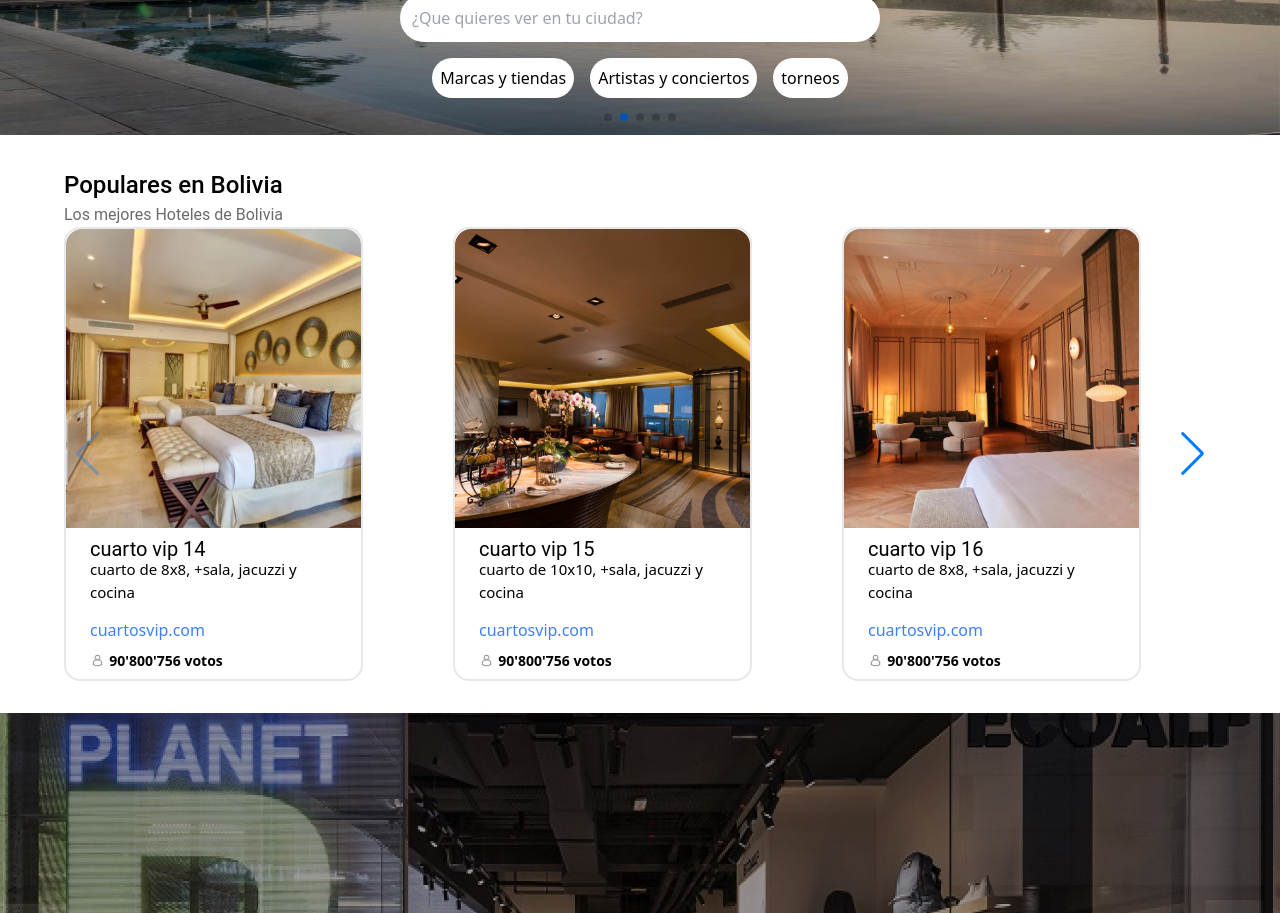
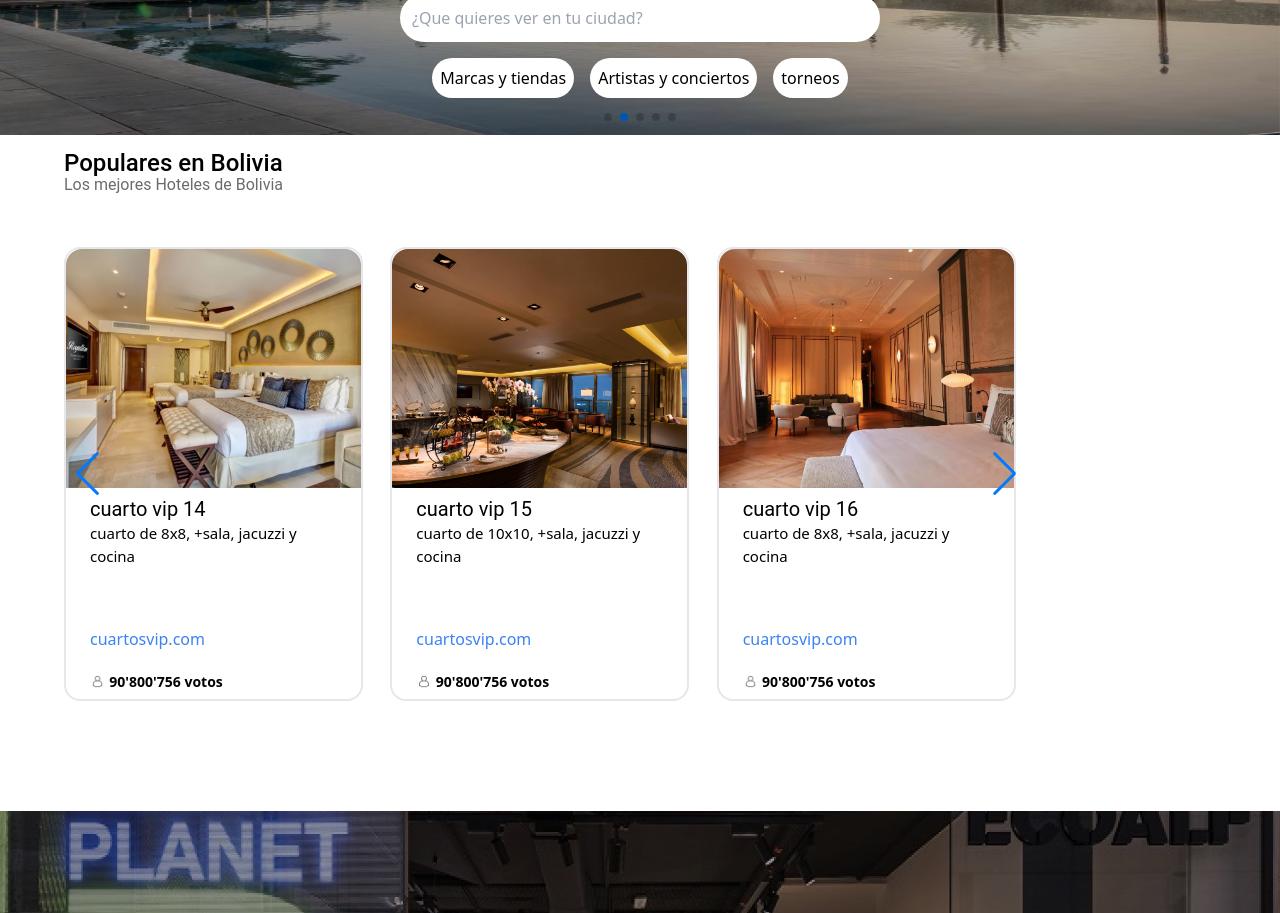
Before and after one commit to Droid-Jr/ParaCuando, a React (Vite) app: page / in a window 1280 px wide. Shown: the part 320-1233 px from the top of the page. Built offline with nearby package versions, Linux system fonts and the light colour scheme.

Commit message:
avnace ya con loop true y mas entendible

```diff
--- a/src/components/Contenido.jsx
+++ b/src/components/Contenido.jsx
@@ -6,10 +6,68 @@ import { Navigation } from 'swiper/modules';
 
 export default function Contenido_Populares() {
   return (
-    <div className="w-full px-4 sm:px-8 md:px-16 py-8 ">
-      <h1 className="text-BLACK-LIGHT font-roboto text-[24px] font-medium">Populares en Bolivia</h1>
-      <p className="font-roboto font-normal text-[16px] leading-6 text-graydark w-[222px]">Los mejores Hoteles de Bolivia</p>
+    <div className="w-full px-4 sm:px-8 md:px-16  ">
+      <h1 className="text-BLACK-LIGHT font-roboto text-[24px] font-medium mt-[10px]">Populares en Bolivia</h1>
 
+
+      <p className="font-roboto font-normal text-[16px] leading-6 text-graydark w-    [222px] mt-[-8px]">Los mejores Hoteles de Bolivia</p>
+
+      <div className="mb-[100px] mt-[50px] w-[964px] h-[464px]">
+
+
+      <Swiper navigation={true} loop={true}  modules={[Navigation]} className="grid gap-4 " slidesPerView={1.3} spaceBetween={15} breakpoints={{
+        640: {
+          slidesPerView: 1.3,
+          spaceBetween: 15,
+        },
+        768: {
+          slidesPerView: 2,
+          spaceBetween: 15,
+        },
+        1024: {
+          slidesPerView: 3,
+          spaceBetween: 15,
+        },
+      }}>
+        {json.map((valor, index) => (
+          <SwiperSlide key={index}>
+
+            <div className="w-full sm:w-[299px] h-[454px] border-2 rounded-2xl ">
+
+              <img src={valor.img} alt="" className="h-[239px] sm:w-[299px] w-full object-cover rounded-tl-2xl rounded-tr-2xl overflow-hidden " />
+
+              <div className="p-6">
+                  <div className="mt-[-18px]"><p className="font-roboto font-normal text-[20px] text-black text-left ">{valor.title}</p>
+
+
+                    <p className="mt-[-2px] text-[15px]">{valor.datos}</p>
+
+                    <p className="mt-[60px] text-blue-500"><a href="#">{valor.url}</a></p>
+
+                  </div>
+
+                  <div className="flex items-center mt-[20px]"> {/*div para img y texto del logo de votos*/}
+                    <img src={valor.logo} alt="" className="w-[15.33px] h-[15.33px]  "/>
+                    <p className="px-1 text-black font-bold text-[14px]" >{valor.votos}</p>
+
+                  </div>
+              </div>
+            </div>
+          </SwiperSlide>
+
+        ))}
+      </Swiper>
+      </div>
+
+
+
+      {/*segundo slides*/}
+
+{/*
+      <div className=" mt-[50px] mb-[30px]">
+      <h1 className="text-BLACK-LIGHT font-roboto text-[24px] font-medium mt-[10px]">Sugerencias en Para Ti</h1>
+
+      <p className="font-roboto font-normal text-[16px] leading-6 text-graydark w-    [222px] mt-[-8px]">Publicaciones que podrias apoyar</p>
       <Swiper navigation={true} modules={[Navigation]} className="grid gap-4 " slidesPerView={1.3} spaceBetween={15} breakpoints={{
         640: {
           slidesPerView: 1.3,
@@ -26,28 +84,32 @@ export default function Contenido_Populares() {
       }}>
         {json.map((valor, index) => (
           <SwiperSlide key={index}>
+
             <div className="w-full sm:w-[299px] h-[454px] border-2 rounded-2xl ">
 
-              <img src={valor.img} alt="" className="h-[239px] sm:h-[299px] w-full object-cover rounded-tl-2xl rounded-tr-2xl overflow-hidden " />
+              <img src={valor.img} alt="" className="h-[239px] sm:w-[299px] w-full object-cover rounded-tl-2xl rounded-tr-2xl overflow-hidden " />
 
               <div className="p-6">
                   <div className="mt-[-18px]"><p className="font-roboto font-normal text-[20px] text-black text-left ">{valor.title}</p>
 
-                    <p className="mt-[-6px] text-[15px]">{valor.datos}</p>
+                    <p className="mt-[-2px] text-[15px]">{valor.datos}</p>
 
-                    <p className="mt-[15px] text-blue-500"><a href="#">{valor.url}</a></p>
+                    <p className="mt-[60px] text-blue-500"><a href="#">{valor.url}</a></p>
 
                   </div>
 
-                  <div className="flex items-center mt-[8px]">
+                  <div className="flex items-center mt-[20px]">
                     <img src={valor.logo} alt="" className="w-[15.33px] h-[15.33px]  "/>
                     <p className="px-1 text-black font-bold text-[14px]" >{valor.votos}</p>
                   </div>
+              </div>
             </div>
-          </div>
-        </SwiperSlide>
+          </SwiperSlide>
+
         ))}
       </Swiper>
+
+      </div>*/}
     </div>
   );
 }
--- a/src/json/homeCon.json
+++ b/src/json/homeCon.json
@@ -33,5 +33,6 @@
         "logo":"/imgs/login/personas.png",
         "votos": "90'800'756 votos"
 
+
     }
 ]
```
